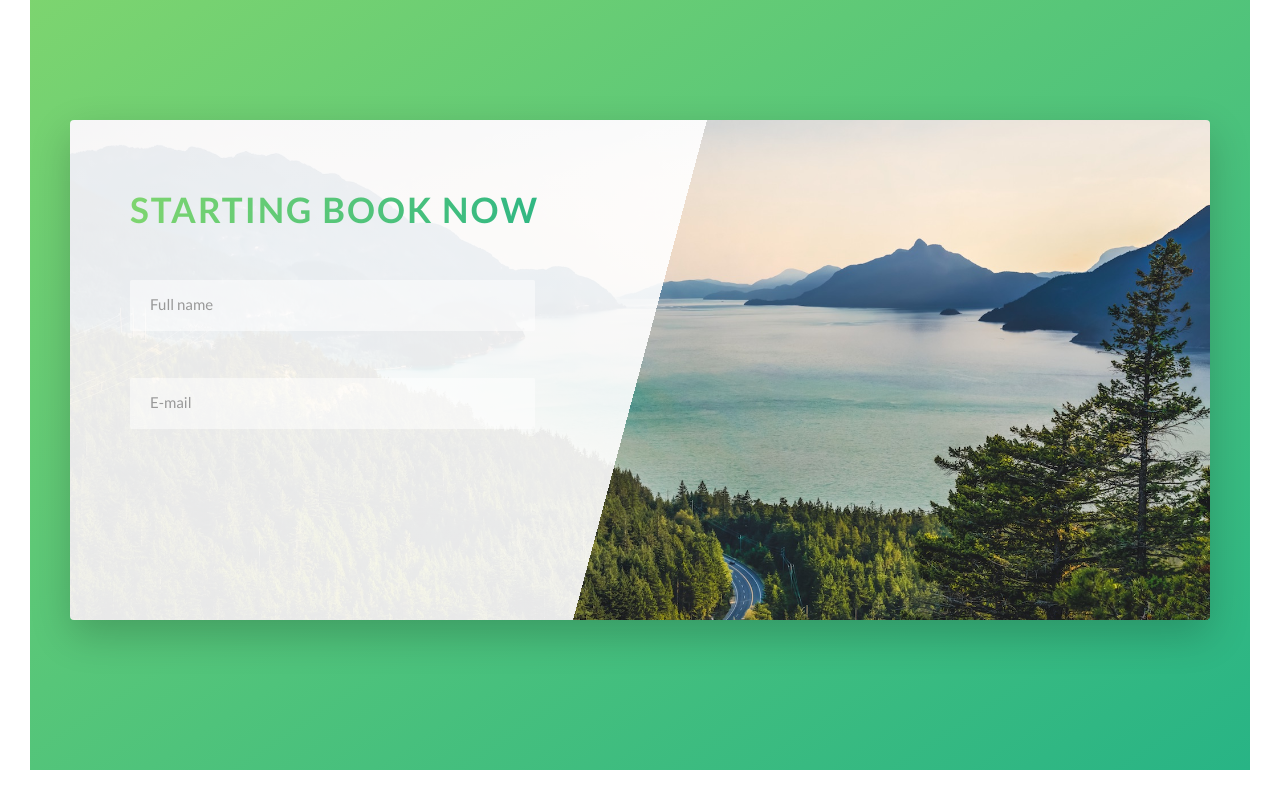
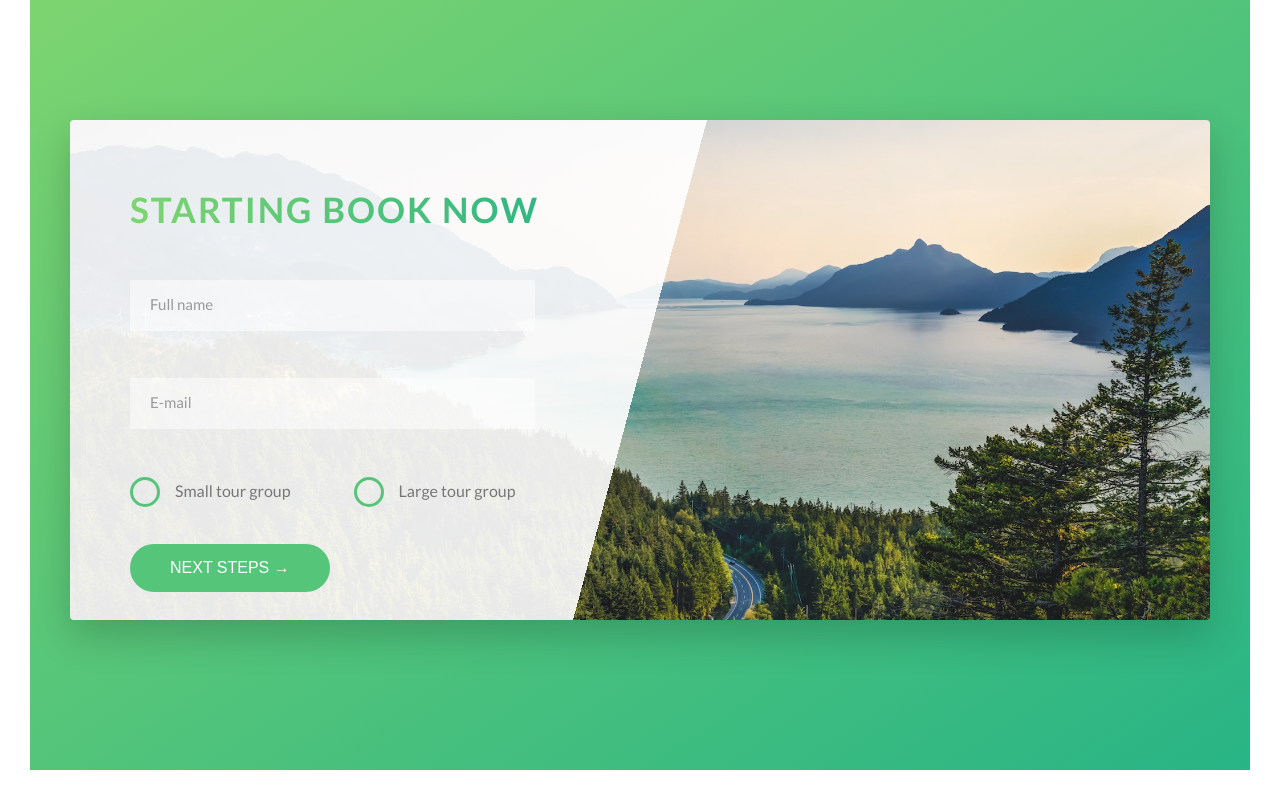
Before and after one commit to DeividVeloso/advanced-css, a website: page project/natours/index.html in a window 1280 px wide. Shown: the part 4672-5472 px from the top of the page. Drawn offline with Linux system fonts and the light colour scheme.

Commit message:
styling radio button and finish book section

```diff
--- a/project/natours/index.html
+++ b/project/natours/index.html
@@ -392,6 +392,36 @@
                 />
                 <label for="email" class="form__label">E-mail</label>
               </div>
+
+              <div class="form__group u-margin-bottom-medium">
+                <div class="form__radio-group">
+                  <input
+                    type="radio"
+                    class="form__radio-input"
+                    id="small"
+                    name="size"
+                  />
+                  <label for="small" class="form__radio-label">
+                    <span class="form__radio-button"></span>
+                    Small tour group
+                  </label>
+                </div>
+                <div class="form__radio-group">
+                  <input
+                    type="radio"
+                    class="form__radio-input"
+                    id="large"
+                    name="size"
+                  />
+                  <label for="large" class="form__radio-label">
+                    <span class="form__radio-button"></span>
+                    Large tour group
+                  </label>
+                </div>
+              </div>
+              <div class="form__group">
+                <button class="btn btn--green">Next steps &rarr;</button>
+              </div>
             </form>
           </div>
         </div>
--- a/project/natours/sass/base/_utilities.scss
+++ b/project/natours/sass/base/_utilities.scss
@@ -1,19 +1,19 @@
 .u-center-text {
-  text-align: center;
+  text-align: center !important;
 }
 
 .u-margin-bottom-big {
-  margin-bottom: 8rem;
+  margin-bottom: 8rem !important;
 }
 
 .u-margin-bottom-medium {
-  margin-bottom: 4rem;
+  margin-bottom: 4rem !important;
 }
 
 .u-margin-bottom-small {
-  margin-bottom: 2rem;
+  margin-bottom: 2rem !important;
 }
 
 .u-margin-top-big {
-  margin-bottom: 8rem;
+  margin-bottom: 8rem !important;
 }
--- a/project/natours/sass/components/_button.scss
+++ b/project/natours/sass/components/_button.scss
@@ -1,4 +1,5 @@
 .btn {
+  &,
   &:link,
   &:visited {
     text-transform: uppercase;
@@ -9,6 +10,10 @@
     transition: all 0.2s;
     position: relative;
     font-size: $default-font-size;
+
+    //For the button elemente
+    border: none;
+    cursor: pointer;
   }
 
   &--white {
@@ -44,6 +49,7 @@
   }
 
   &:active {
+    outline: none;
     transform: translateY(-1px);
     box-shadow: 0 0.5rem 1rem rgba($color-black, 0.2);
   }
--- a/project/natours/sass/components/_form.scss
+++ b/project/natours/sass/components/_form.scss
@@ -14,6 +14,7 @@
     border-bottom: 3px solid transparent;
     width: 90%;
     display: block;
+    transition: all 0.3;
 
     &:focus {
       outline: none;
@@ -44,4 +45,48 @@
     visibility: hidden;
     transform: translateY(-4rem);
   }
+
+  &__radio-group {
+    width: 49%;
+    display: inline-block;
+  }
+
+  &__radio-input {
+    display: none;
+  }
+
+  &__radio-label {
+    font-size: $default-font-size;
+    cursor: pointer;
+    padding-left: 4.5rem;
+    position: relative;
+  }
+
+  &__radio-button {
+    height: 3rem;
+    width: 3rem;
+    border: 3px solid $color-primary;
+    border-radius: 50%;
+    display: inline-block;
+    position: absolute;
+    left: 0;
+
+    &::after {
+      content: "";
+      height: 1.4rem;
+      width: 1.4rem;
+      border-radius: 50%;
+      background-color: $color-primary;
+      position: absolute;
+      top: 50%;
+      left: 50%;
+      transform: translate(-50%, -50%);
+      opacity: 0;
+      transition: opacity 0.2s;
+    }
+  }
+
+  &__radio-input:checked ~ &__radio-label &__radio-button::after {
+    opacity: 1;
+  }
 }
```
Also changed, not shown: project/natours/css/style.css.
